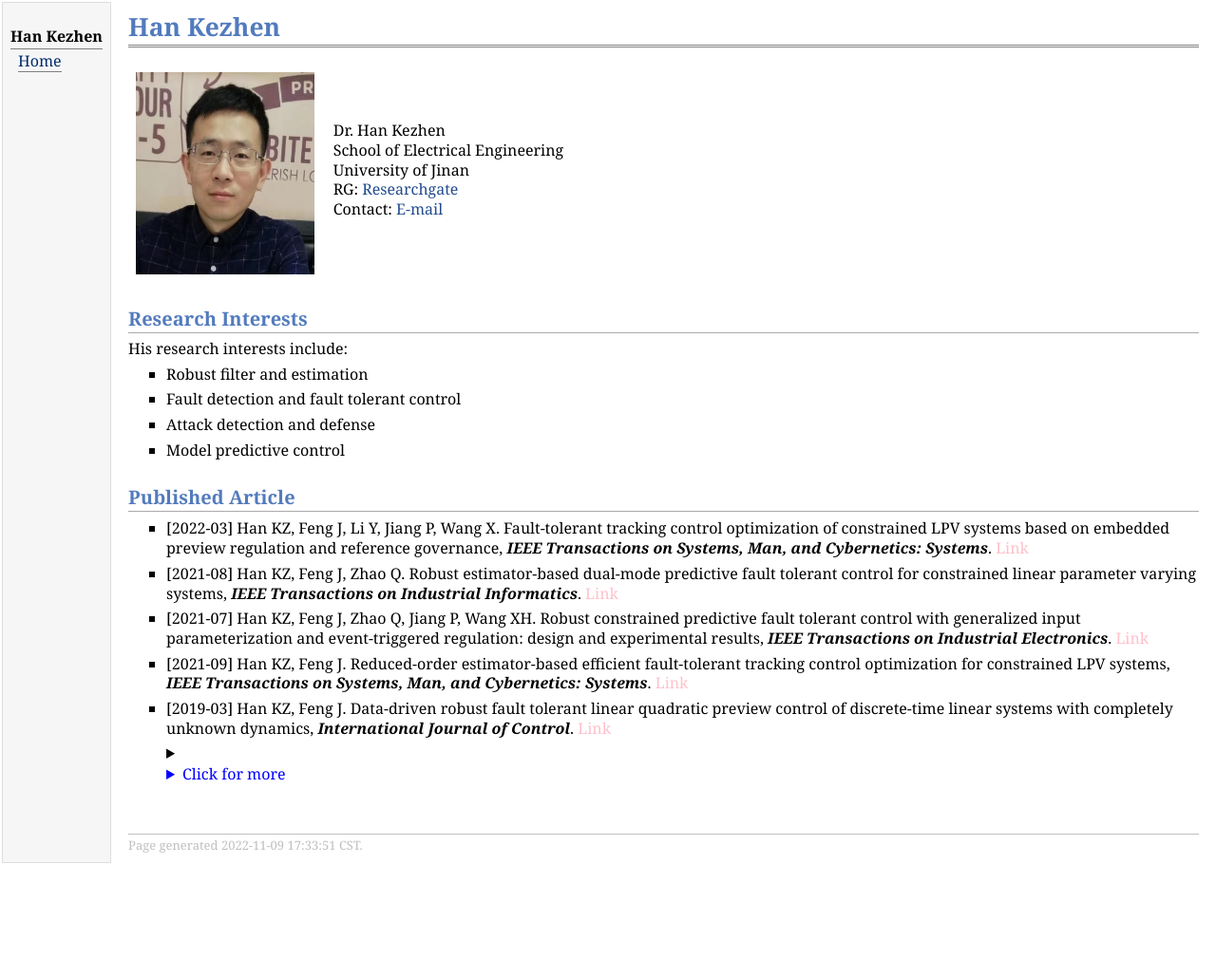
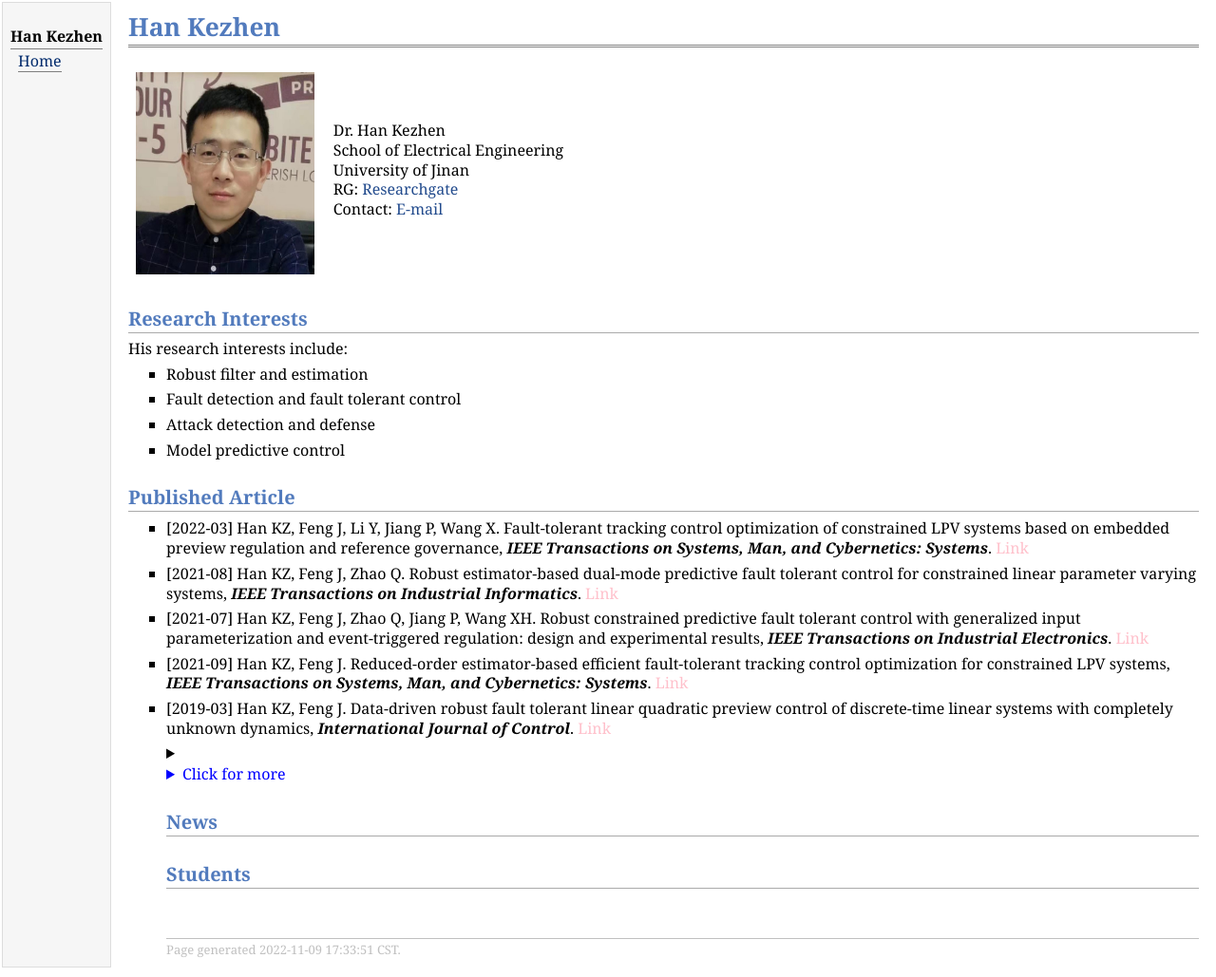
Before and after one commit to singularzhen/singularzhen.github.io, a plain HTML site: page index.html in a window 1280 px wide. Shown: the whole page at 95% size. Before the commit the page ends 919 px from the top, so only its background shows below. Drawn offline with Linux system fonts and the light colour scheme.

Commit message:
Update index.html

```diff
--- a/index.html
+++ b/index.html
@@ -63,7 +63,10 @@ Contact: <a href="mailto:hankezhen7758@163.com">E-mail</a> <br />
  <li><p>[2019-12] Han KZ, Feng J. Fault tolerant tracking control for a class of linear parameter varying systems using reduced-order simultaneous estimator and optimal preview policy, <i><b>International Journal of Systems Science</b></i>. <a href="https://www.tandfonline.com/doi/abs/10.1080/00207721.2019.1704096?journalCode=tsys20" target="_blank" style="color: pink;"> Link</a> </p>
 </details>
     </li>
-</ul>
+<h2>News </h2>
+
+<h2>Students </h2>
+
 <div id="footer">
 <div id="footer-text">
 Page generated 2022-11-09 17:33:51 CST</a>.
```
